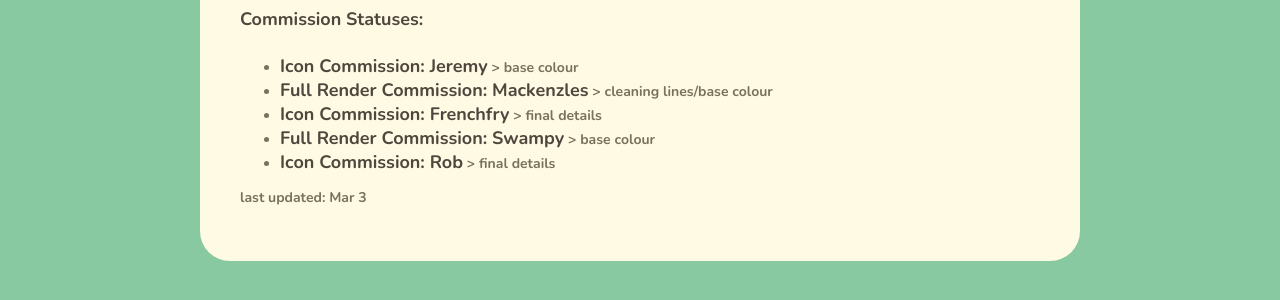
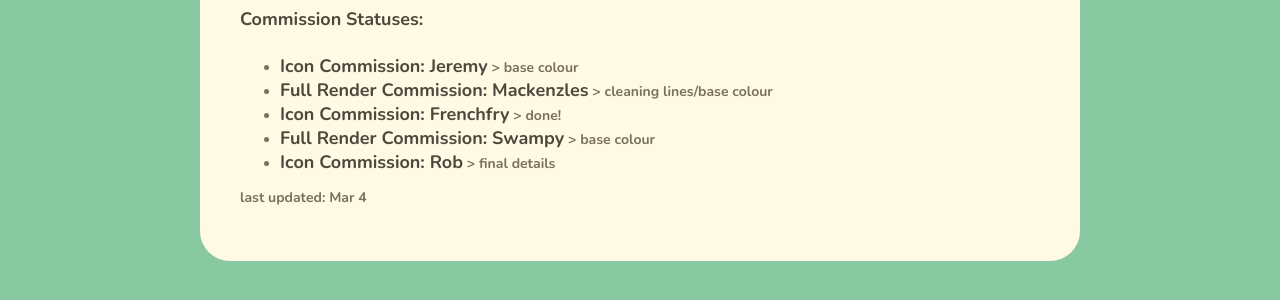
Before and after one commit to antheakwong/antheakwong.github.io, a Jekyll site: the page built from commissions/index.md, in a window 1280 px wide and 900 px high, scrolled down 2078 px. Shown: the part 559-859 px from the top of the window. Built offline with Jekyll 4.4.1, drawn with Linux system fonts in a browser that asks for light colours; nearby versions of some CDN libraries.

Commit message:
update status

```diff
--- a/commissions/index.md
+++ b/commissions/index.md
@@ -54,8 +54,8 @@ Won’t draw: NSFW, mecha, offensive/shock content
 
 - **Icon Commission: Jeremy** > base colour
 - **Full Render Commission: Mackenzles** > cleaning lines/base colour
-- **Icon Commission: Frenchfry** > final details
+- **Icon Commission: Frenchfry** > done!
 - **Full Render Commission: Swampy** > base colour
 - **Icon Commission: Rob** > final details
 
-last updated: Mar 3
+last updated: Mar 4
```
